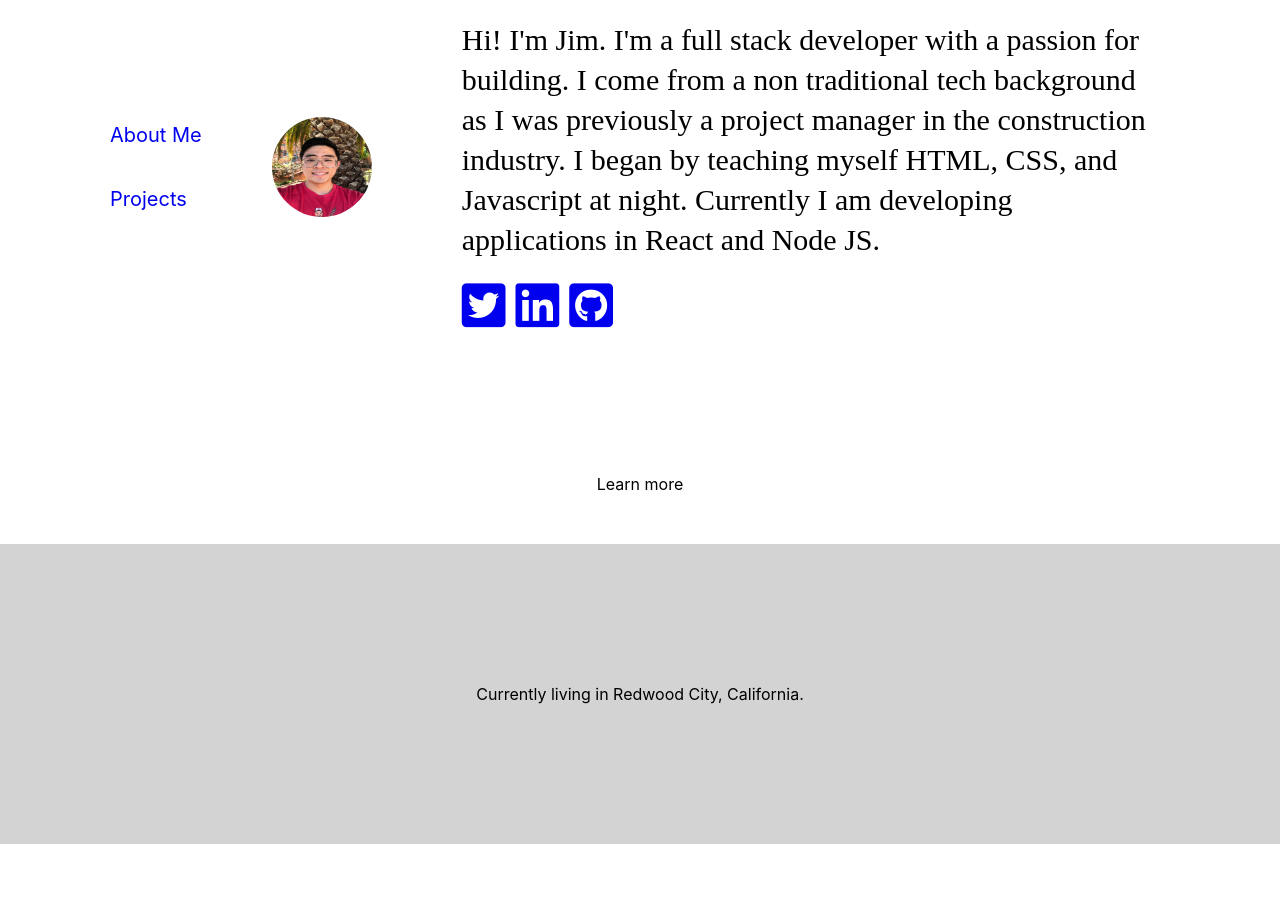
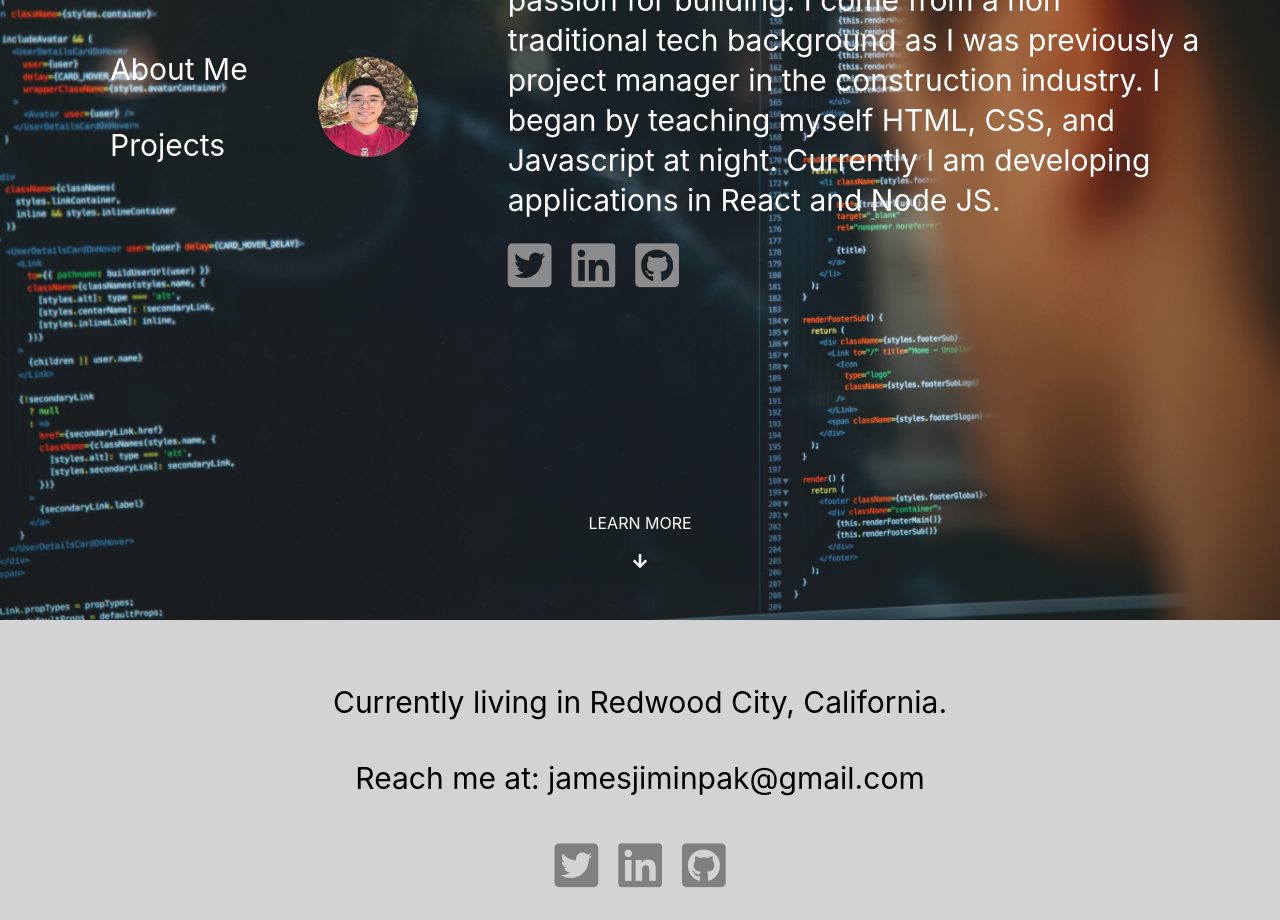
Before and after one commit to jimpakdev/James-Pak-Portfolio, a React (Create React App) app in the folder portfolio/: page / in a window 1280 px wide. Shown: the part 180-1100 px from the top of the page. Before the commit the page ends 1024 px from the top, so only its background shows below. Built offline with nearby package versions, Linux system fonts and the light colour scheme.

Commit message:
added background img, contact info

```diff
--- a/portfolio/src/Components/AboutMe.js
+++ b/portfolio/src/Components/AboutMe.js
@@ -1,6 +1,8 @@
 import React, { Component } from 'react';
 import { withRouter, Link } from 'react-router-dom';
-import profile from '../img/profile.jpg';
+import Profile from '../img/profile.jpg';
+import Code from '../img/code.jpg';
+import Code2 from '../img/code2.jpg';
 
 class AboutMe extends Component {
     state = {
@@ -10,37 +12,56 @@ class AboutMe extends Component {
     render() {
 
         return (
-            <>
-                    <div style={{ display: "flex", flexDirection: "row", justifyContent: "flex-start", alignItems: "center", marginTop: "180px", width: "auto" }}>
+            <>  <div style={{backgroundImage: `url(${Code2})`, backgroundPosition: "center", backgroundSize: "cover", height: "800px", opacity: "0.9"}}>
+                    <div style={{ display: "flex", flexDirection: "row", justifyContent: "flex-start", alignItems: "center", width: "auto", paddingTop: "100px"}}>
 
-                        <div style={{ display: "flex", flexDirection: "column", marginLeft: "100px", marginRight: "30px",  }}>
-                            <Link to="/" style={{margin: "10px", marginBottom: "20px", fontSize: "20px", textDecoration: "none"}}>About Me</Link>
+                        <div style={{ display: "flex", flexDirection: "column", marginLeft: "100px", marginRight: "30px" }}>
+                            <Link to="/" style={{margin: "10px", marginBottom: "20px", fontSize: "30px", textDecoration: "none", color: "white"}}>About Me</Link>
 
-                            <Link to="/projects" style={{margin: "10px", marginTop: "20px", fontSize: "20px", textDecoration: "none"}}>Projects</Link>
+                            <Link to="/projects" style={{margin: "10px", marginTop: "20px", fontSize: "30px", textDecoration: "none", color: "white"}}>Projects</Link>
                         </div>
 
-                        <img src={profile} alt="Profile Pic" style={{marginLeft: "30px", marginRight: "30px", width: "100px", height: "100px", borderRadius: "50%" }}/>
+                        <img src={Profile} alt="Profile Pic" style={{marginLeft: "30px", marginRight: "30px", width: "100px", height: "100px", borderRadius: "50%" }}/>
 
 
-                        <div style={{display: "flex", flexDirection: "column", alignItems: "flex-start", marginTop: "20px", marginLeft: "60px", maxWidth: "700px", fontSize: "30px", fontFamily: "Times New Roman", lineHeight: "40px"}}>
-                            Hi!  I'm Jim.  I'm a full stack developer with a passion for building.
+                        <div style={{display: "flex", flexDirection: "column", alignItems: "flex-start", marginTop: "20px", marginLeft: "60px", maxWidth: "700px", fontSize: "30px", color: "white", lineHeight: "40px"}}>
+                            Hi!  I'm James.  I'm a full stack developer with a passion for building.
                             I come from a non traditional tech background as I was previously a project manager in the construction industry.
                             I began by teaching myself HTML, CSS, and Javascript at night.  Currently I am developing applications in React and Node JS.
                             <div style={{ marginTop: "20px" }}>
-                                <a href="#" style={{ fontSize: "50px", marginRight: "10px"}}><i class="fab fa-twitter-square"></i></a>
-                                <a href="#" style={{ fontSize: "50px", marginRight: "10px"}}><i class="fab fa-linkedin"></i></a>
-                                <a href="#" style={{ fontSize: "50px", marginRight: "10px"}}><i class="fab fa-github-square"></i></a>
+                                <a href="#" style={{ fontSize: "50px", marginRight: "20px", color: "grey"}}><i class="fab fa-twitter-square"></i></a>
+                                <a href="#" style={{ fontSize: "50px", marginRight: "20px", color: "grey"}}><i class="fab fa-linkedin"></i></a>
+                                <a href="#" style={{ fontSize: "50px", color: "grey"}}><i class="fab fa-github-square"></i></a>
                             </div>
                         </div>
                     </div>
 
-                    <div style={{ display: "flex", flexDirection: "row", justifyContent: "center", alignItems: "center", marginTop: "140px", width: "auto" }}>
-                        Learn more
+                    <div style={{ display: "flex", flexDirection: "row", justifyContent: "center", alignItems: "center", marginTop: "220px", width: "auto", color: "white" }}>
+                        LEARN MORE
                     </div>
 
-                    <div style={{ display: "flex", flexDirection: "row", justifyContent: "center", alignItems: "center", marginTop: "50px", width: "auto", height: "300px", backgroundColor: "lightgrey" }}>
-                        Currently living in Redwood City, California.
+                    <div style={{ display: "flex", flexDirection: "row", justifyContent: "center", alignItems: "center", marginTop: "20px", width: "auto" }}>
+                        <i class="fas fa-arrow-down" style={{ color: "white"}}></i>
                     </div>
+                </div>
+
+                    <div style={{ display: "flex", flexDirection: "column", justifyContent: "center", alignItems: "center", width: "auto", height: "300px", backgroundColor: "lightgrey", }}>
+                        <div style={{ fontSize: "30px", marginTop: "40px"}}>
+                            Currently living in Redwood City, California.
+                        </div>
+
+                        <div style={{ fontSize: "30px", marginTop: "40px"}}>
+                            Reach me at: jamesjiminpak@gmail.com
+                        </div>
+
+                        <div style={{ marginTop: "40px" }}>
+                            <a href="#" style={{ fontSize: "50px", marginRight: "20px", color: "grey"}}><i class="fab fa-twitter-square"></i></a>
+                            <a href="#" style={{ fontSize: "50px", marginRight: "20px", color: "grey"}}><i class="fab fa-linkedin"></i></a>
+                            <a href="#" style={{ fontSize: "50px", color: "grey"}}><i class="fab fa-github-square"></i></a>
+                        </div>
+                    </div>
+
+
             </>
         )
     }
```
Also changed, not shown: portfolio/src/img/code.jpg (added), portfolio/src/img/code2.jpg (added).
